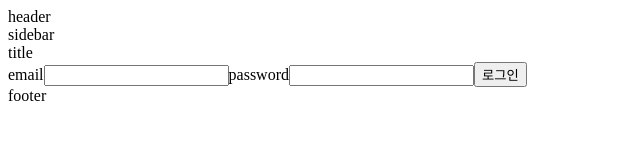
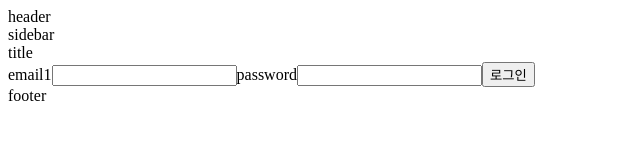
Before and after one commit to wanted-pre-onboarding-fe-6-10/pre-onboarding-assignment-week-4-1-team-10-TenKeyLess, a React (Create React App) app: page / in a window 1280 px wide. Shown: the top 160 px of the page, without its empty margins (0-640 px from the left). Built offline with nearby package versions, Linux system fonts and the light colour scheme; no server answers.

Commit message:
Docs: 텍스트 수정

```diff
--- a/src/pages/Login/component/LoginInput.tsx
+++ b/src/pages/Login/component/LoginInput.tsx
@@ -32,7 +32,7 @@ const LoginInput = () => {
   return (
     <form>
       <label>
-        email
+        email1
         <input type="email" name="email" onChange={handleInputChange} />
       </label>
       <label>
```
